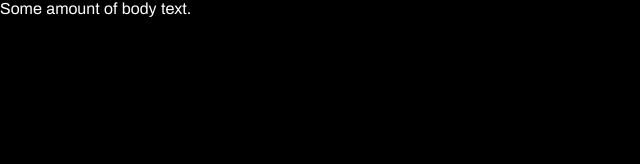
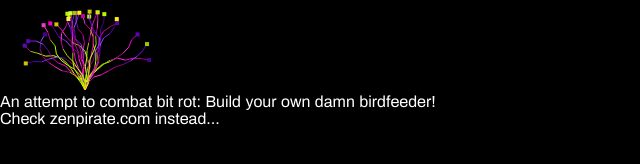
Before and after one commit to JamesHagerman/JamesHagerman.github.io, a plain HTML site: page index.html in a window 1280 px wide. Shown: the whole page, without its empty margins (0-640 px from the left). Drawn offline with Linux system fonts and the light colour scheme.

Commit message:
Getting the plant working again.

```diff
--- a/index.html
+++ b/index.html
@@ -18,8 +18,21 @@
 </head>
 
 <body>
-  <script src="js/main.js"></script>
-  Some amount of body text.
+
+  <canvas class='main_canvas'>
+    ...
+  </canvas>
+
+  <div>
+    An attempt to combat bit rot: Build your own damn birdfeeder!
+  </div>
+  <div>
+    Check <a href='//zenpirate.com'>zenpirate.com</a> instead...
+  </div>
+  <script src="scripts/helpers.js"></script>
+  <script src="scripts/plant.js"></script>
+  <script src="scripts/main.js"></script>
+
 </body>
 
 </html>
--- /dev/null
+++ b/scripts/helpers.js
@@ -0,0 +1,65 @@
+function randomBetween(start, end){
+  return Math.floor(Math.random() * (end - start + 1) + start);
+}
+
+function randomFloatBetween(start, end){
+  return Math.random() * (end - start) + start;
+}
+
+// Useful helpers:
+function copyCssStyle(elementTo, elementFrom, stylename) {
+  $(elementTo).css(stylename, $(elementFrom).css(stylename));
+}
+
+function rgba(r, g, b, a) {
+  return "" + dec2hex(r) + dec2hex(g) + dec2hex(b);// + dec2hex(r)
+}
+
+function dec2hex(d) {
+  //return d.toString(16); // unpadded
+  return (d / 256 + 1 / 512).toString(16).substring(2, 4);
+}
+
+function isTouchDevice() {
+  var el = document.createElement('div');
+  el.setAttribute('id',"touchtesttoremove");
+  el.setAttribute('ongesturestart', 'return;');
+  if(typeof el.ongesturestart == "function"){
+    $('#touchtesttoremove').remove();
+    return true;
+  } else {
+    $('#touchtesttoremove').remove();
+    return false;
+  }
+}
+
+// $(function() {
+//   window.keydown = {};
+//
+//   function keyName(event) {
+//     return jQuery.hotkeys.specialKeys[event.which] ||
+//       String.fromCharCode(event.which).toLowerCase();
+//   }
+//
+//   $(document).bind("keydown", function(event) {
+//     keydown[keyName(event)] = true;
+//     event.preventDefault();
+//   });
+//
+//   $(document).bind("keyup", function(event) {
+//     keydown[keyName(event)] = false;
+//     event.preventDefault();
+//   });
+// });
+
+// Debug tools:
+function dumpObject(myObj) {
+  //debugClear();
+  console.log("");
+  for (myKey in myObj){
+    console.log("myObj["+myKey +"] = "+myObj[myKey]);
+  }
+}
+function stringify(myObj) {
+  console.log(JSON.stringify(myObj));
+}
--- a/scripts/main.js
+++ b/scripts/main.js
@@ -0,0 +1,8 @@
+let canvas = document.getElementsByClassName('main_canvas')[0]
+
+if (typeof canvas !== 'undefined') {
+  Plant.init(canvas)
+  Plant.draw()
+} else {
+  console.warn(`Couldn't find a canvas...`, canvas)
+}
--- /dev/null
+++ b/scripts/plant.js
@@ -0,0 +1,193 @@
+var Plant = {
+  canvas: null,
+  ctx: null,
+  init_done: false,
+
+  available_colors: [
+    //http://paletton.com/#uid=71J0u0kw0w0oqURvwWrWz-GUWq5
+    "rgba(255,239,  0,1)",
+    "rgba(255,243, 60,1)",
+    "rgba(255,239,  4,1)",
+    "rgba(255,239,  0,1)",
+    "rgba(208,195,  0,1)",
+    "rgba(189,244,  0,1)",
+    "rgba(210,253, 60,1)",
+    "rgba(197,253,  4,1)",
+    "rgba(190,245,  0,1)",
+    "rgba(154,199,  0,1)",
+    "rgba(183,  0,148,1)",
+    "rgba(241, 57,206,1)",
+    "rgba(245,  4,199,1)",
+    "rgba(193,  0,157,1)",
+    "rgba(149,  0,121,1)",
+    "rgba( 92, 13,172,1)",
+    "rgba(154, 71,239,1)",
+    "rgba(131, 22,243,1)",
+    "rgba( 92,  2,184,1)",
+    "rgba( 70,  2,140,1)"
+  ],
+  //available_colors: [
+  //  //"rgba(0, 0, 0,1)"
+  //  "rgba(255, 255, 255, 1)"
+  //],
+
+  branch_color: "#fff000",
+  //branch_color: "#000", // monochrome version
+
+  plant_start_x: 0,
+  plant_start_y: 0,
+  new_x: 0,
+  new_y: 0,
+  last_x: 0,
+  last_y: 0,
+  branch_length: 8,
+  branch_angle: 0, // 0 is straight up
+  last_branch_angle: 0,
+  angle_range: 30, // +/- on either side of branch angle
+
+  grow_interval: 0, // window.setInterval()
+  growth_rate: 10,
+
+  limb_count: 0,
+  max_limbs: 25, // The number of limbs
+  branch_count: 0,
+  max_branches: 10, // the number of branches per limbs
+
+  init: function (canvas) {
+    this.canvas = canvas;//$('.main_canvas')[0];
+    this.canvas.width = 170;
+    this.canvas.height = 90;
+    this.ctx = this.canvas.getContext('2d');
+
+    // Starting point of tree
+    this.plant_start_x = this.canvas.width / 2;
+    this.plant_start_y = this.canvas.height;
+
+    this.init_done = true;
+  },
+
+  draw: function () {
+    if (!this.init_done) {
+      this.init();
+    }
+    var self = this;
+
+    this.start_new_limb();
+
+    this.grow_interval = window.setInterval(function () {
+      //console.log("limb count: " + self.limb_count);
+      //console.log("branch count: " + self.branch_count);
+
+      if (self.limb_count > self.max_limbs) {
+        window.clearInterval(self.grow_interval);
+        //$('.page_title').css('color', self.rootColor()); // Set the title back to yellow at the end
+      } else {
+        if (self.branch_count >= self.max_branches) {
+          self.drawBud();
+          self.start_new_limb();
+        } else {
+          self.draw_single_branch();
+        }
+      }
+
+    }, this.growth_rate);
+  },
+
+  start_new_limb: function () {
+    this.limb_count += 1;
+
+    // Restart branches per limb count:
+    this.branch_count = 0;
+
+    // Reset starting position:
+    this.new_x = this.plant_start_x;
+    this.new_y = this.plant_start_y;
+    this.last_x = this.new_x;
+    this.last_y = this.new_y;
+
+    // Reset starting branch angles
+    this.branch_angle = 0;
+    this.last_branch_angle = this.branch_angle;
+
+    // Set a new color for the branch:
+    this.currentColor = randomBetween(0,10);
+    //this.ctx.strokeStyle = this.nextColor();
+
+    // Update the title to be that color:
+    //$('.page_title').css('color', this.nextColor());
+  },
+
+  draw_single_branch: function () {
+    //this.ctx.strokeStyle = this.branch_color;
+    this.ctx.strokeStyle = this.nextColor();
+    //this.ctx.strokeStyle = this.randomColor();
+
+    this.branch_count += 1;
+
+    // calculate end x,y of this branch...
+    this.new_x = this.last_x;
+    this.new_y = this.last_y - this.branch_length;
+
+    this.branch_angle = this.last_branch_angle + randomBetween(-this.angle_range, this.angle_range);
+
+    /*
+     * soh: x = o, h = branch_length :. sin(a) = x/h :. x = branch_length*sin(branch_angle)
+     * cah: y = a, h = branch_length :. cos(a) = y/h
+     * toa
+     * */
+    this.new_x = this.last_x + (this.branch_length * Math.sin(this.branch_angle * Math.PI / 180));
+    this.new_y = this.last_y - (this.branch_length * Math.cos(this.branch_angle * Math.PI / 180));
+
+    this.ctx.beginPath();
+    this.ctx.moveTo(this.last_x, this.last_y);
+    this.ctx.lineTo(this.new_x, this.new_y);
+    this.ctx.stroke();
+
+    this.last_x = this.new_x;
+    this.last_y = this.new_y;
+    this.last_branch_angle = this.branch_angle;
+
+  },
+
+  drawBud: function() {
+    var bud_size = 4;
+    //this.ctx.fillStyle = 'rgba(255,239,  0,1)';
+    this.ctx.fillStyle = this.randomColor();
+    this.ctx.fillRect(this.last_x-bud_size/2, this.last_y-bud_size/2,bud_size,bud_size);
+  },
+
+  currentColor: 0,
+  nextColor: function() {
+    //return this.available_colors[randomBetween(0, this.available_colors.length)]; // Randomize
+    this.currentColor += 1;
+    if (this.currentColor > this.available_colors.length) {
+      this.currentColor = 0;
+    }
+    return this.available_colors[this.currentColor];
+  },
+  randomColor: function() {
+    return this.available_colors[randomBetween(0, this.available_colors.length)]; // Randomize
+  },
+  rootColor: function() {
+    return this.available_colors[0];
+  },
+
+  redraw: function () {
+    this.clear_all();
+    this.draw();
+  },
+
+  clear_all: function () {
+    this.ctx.clearRect(0, 0, this.canvas.width, this.canvas.height);
+  },
+
+  draw_branch: function (parent_length, parent_angle, parent_x, parent_y, parent_high_range, parent_low_range) {
+    branches_drawn = branches_drawn + 1;
+    if (branches_drawn < max_branches) {
+      // draw a branch
+      // call itself some number of times.
+    } else {
+      //console.log("stopping growth!");
+    }
+  }
+};
```
